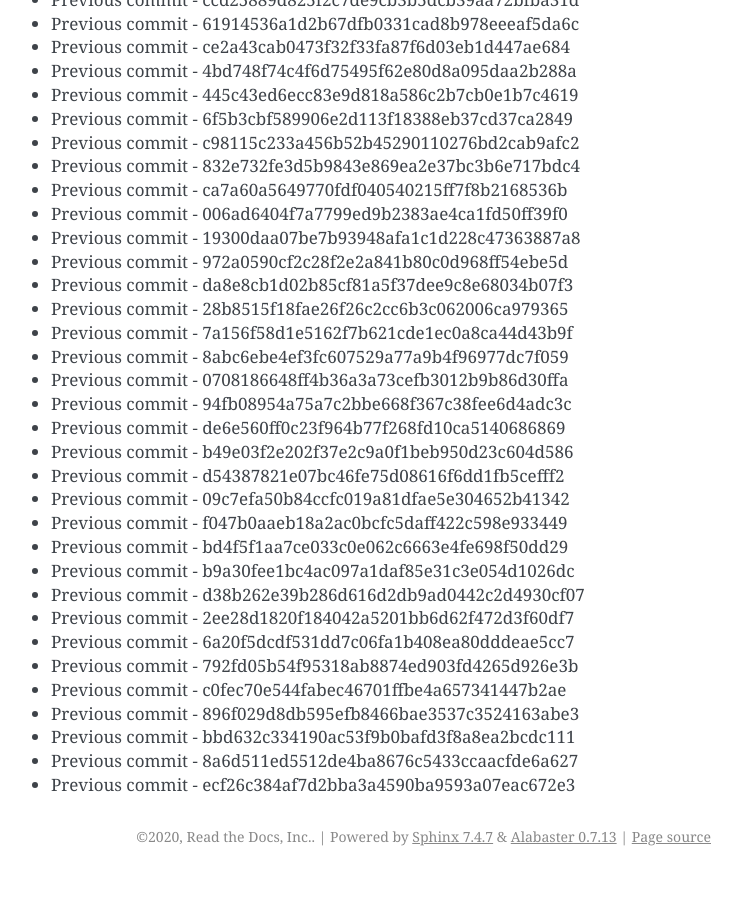
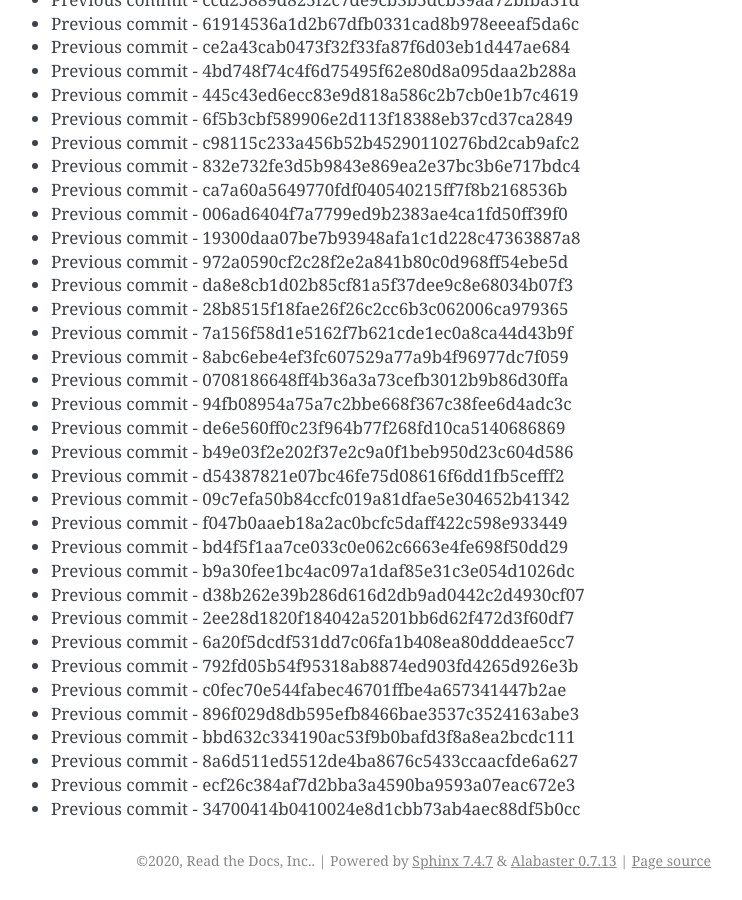
Before and after one commit to readthedocs/rtd-git-stresstest, a Sphinx documentation site: the page built from docs/updates.rst, in a window 1280 px wide and 900 px high, scrolled down 3678 px. Shown: the whole window, without its empty margins (399-1141 px from the left). Built offline with Sphinx 7.4.7, drawn with Linux system fonts in a browser that asks for light colours; before the commit the page ends 4554 px from its top, so only the background shows below that.

Commit message:
Generating commit from previous: 34700414b0410024e8d1cbb73ab4aec88df5b0cc

```diff
--- a/docs/updates.rst
+++ b/docs/updates.rst
@@ -186,3 +186,4 @@ It can be tested for any performance characteristics.
 * Previous commit - bbd632c334190ac53f9b0bafd3f8a8ea2bcdc111
 * Previous commit - 8a6d511ed5512de4ba8676c5433ccaacfde6a627
 * Previous commit - ecf26c384af7d2bba3a4590ba9593a07eac672e3
+* Previous commit - 34700414b0410024e8d1cbb73ab4aec88df5b0cc
```
